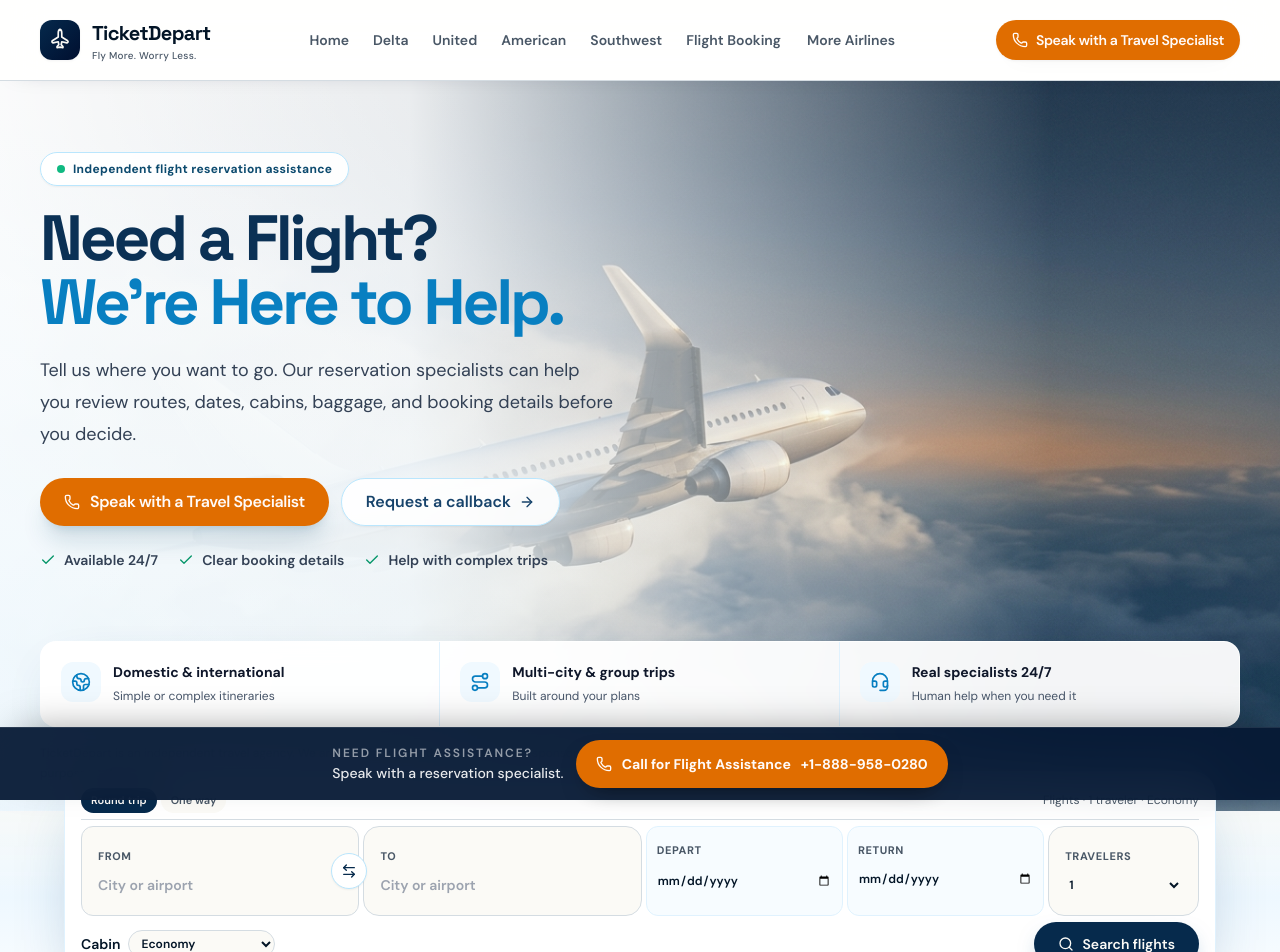
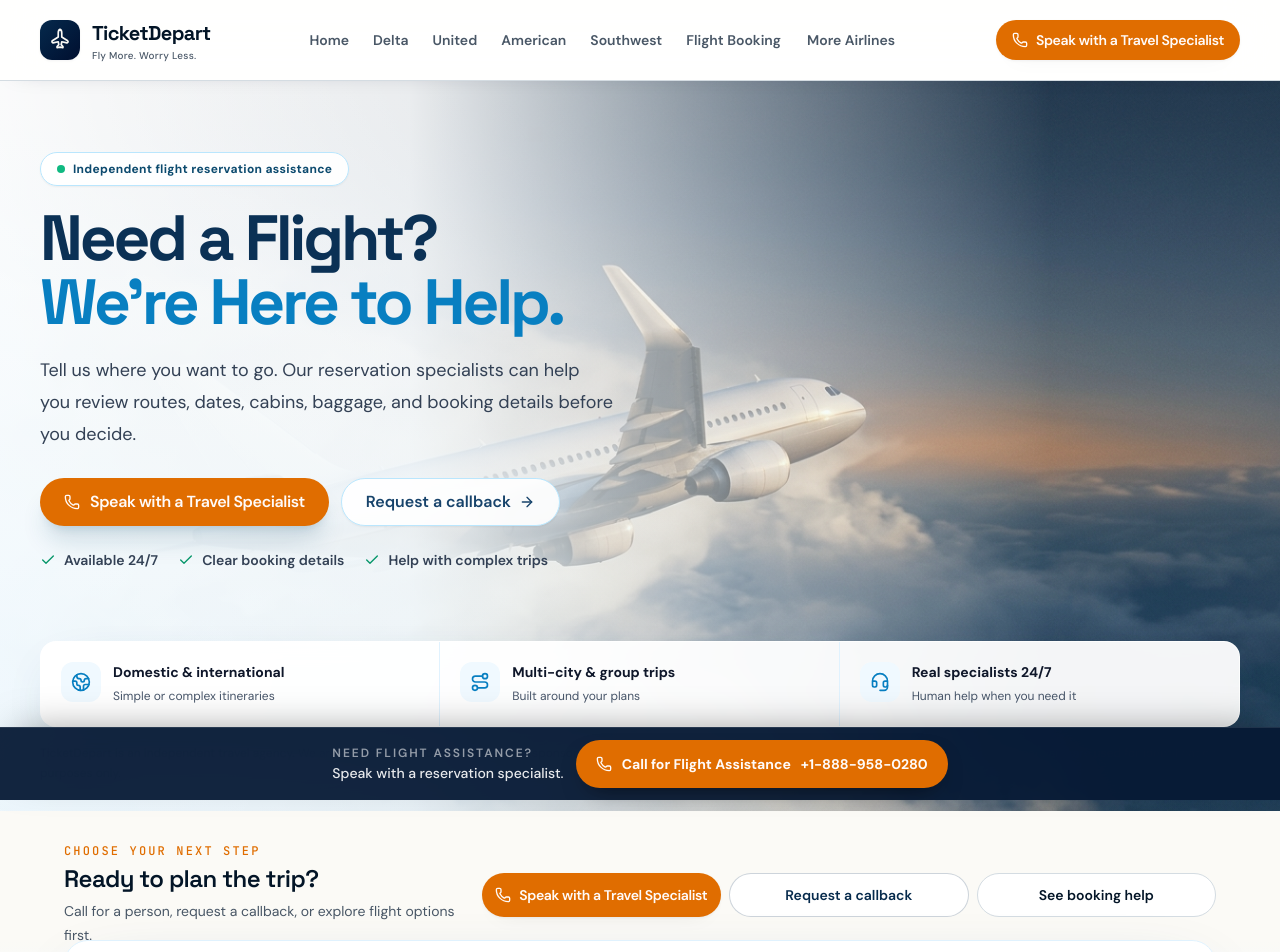
Before and after one commit to gauravpabbun1989-spec/td-2-2026, a React (Vite) app in the folder src/frontend/: page / in a window 1280 px wide. Shown: the top 952 px of the page. Built offline with nearby package versions, Linux system fonts and the light colour scheme; what @caffeineai/core-infrastructure would draw is missing.

Commit message:
feat: add clear homepage next-step paths

```diff
--- a/src/frontend/src/pages/HomePage.tsx
+++ b/src/frontend/src/pages/HomePage.tsx
@@ -61,6 +61,24 @@ export function HomePage() {
     <>
       <Seo title={HOME_TITLE} description={HOME_DESCRIPTION} path="/" image={HOME_IMAGE} structuredData={[organizationSchema(), websiteSchema(), breadcrumbSchema([{ name: "Home", path: "/" }]), homeFaqSchema(), serviceSchema({ name: "Flight reservation assistance by phone", description: HOME_DESCRIPTION, path: "/" })]} />
       <HeroSection />
+
+      <section className="border-b border-border bg-background px-5 py-6 sm:px-8 sm:py-8" aria-labelledby="home-start-heading">
+        <div className="mx-auto max-w-6xl">
+          <div className="flex flex-col gap-4 lg:flex-row lg:items-center lg:justify-between">
+            <div>
+              <p className="label-board text-accent">Choose your next step</p>
+              <h2 id="home-start-heading" className="mt-1 text-xl font-semibold sm:text-2xl">Ready to plan the trip?</h2>
+              <p className="mt-1 max-w-2xl text-sm leading-6 text-muted-foreground">Call for a person, request a callback, or explore flight options first.</p>
+            </div>
+            <div className="grid gap-2 sm:grid-cols-3 lg:min-w-[620px]">
+              <CallCta size="md" ocid="home.quick_call_button" className="w-full" />
+              <Link to="/contact" data-ocid="home.quick_callback_link" className="inline-flex h-11 items-center justify-center rounded-full border border-primary/20 bg-card px-5 text-sm font-semibold text-primary transition-smooth hover:bg-primary hover:text-primary-foreground">Request a callback</Link>
+              <Link to="/flight-booking" data-ocid="home.quick_booking_link" className="inline-flex h-11 items-center justify-center rounded-full border border-border bg-card px-5 text-sm font-semibold text-foreground transition-smooth hover:border-primary/30 hover:text-primary">See booking help</Link>
+            </div>
+          </div>
+        </div>
+      </section>
+
       <DeferredFlightSearch />
 
       <section className="relative overflow-hidden border-b border-border bg-card px-5 py-10 sm:px-8 sm:py-14">
```
